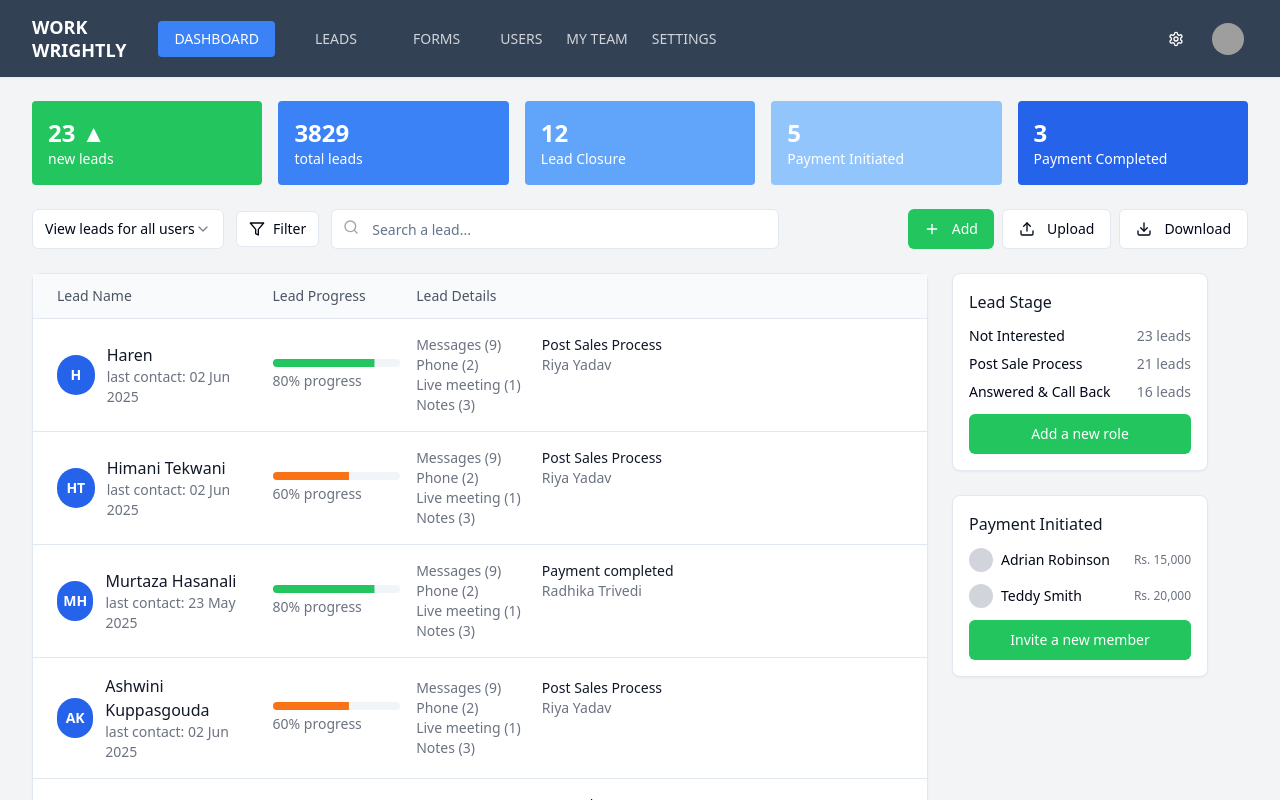
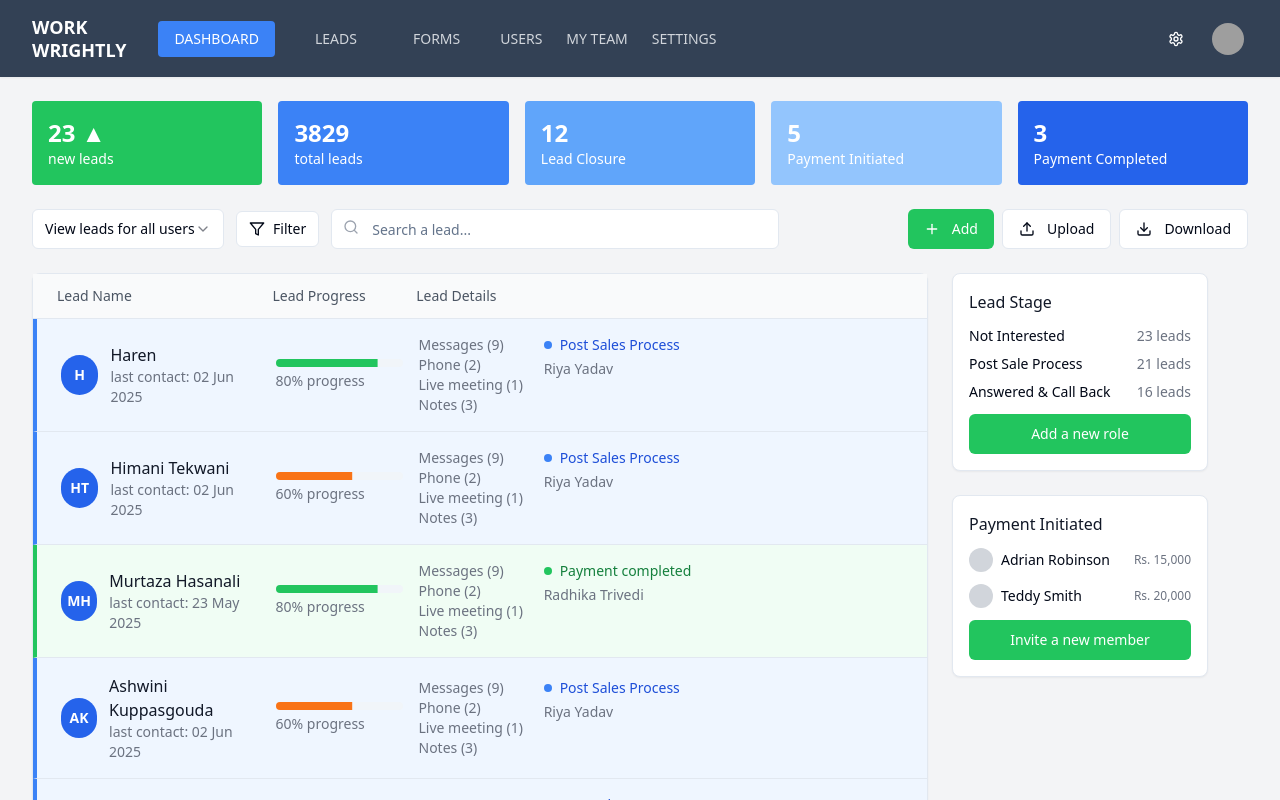
Before and after one commit to krishnan-naranapatty/Work-Wrightly-New-UX, a React (Vite) app: page / in a window 1280 px wide. Shown: the top 800 px of the page. Built offline with nearby package versions, Linux system fonts and the light colour scheme; grey boxes are pictures that could not be loaded.

Commit message:
Color code table rows by lead stage
Color code the rows in the leads table on the dashboard page based on the lead stage.

```diff
--- a/src/components/LeadsTable.tsx
+++ b/src/components/LeadsTable.tsx
@@ -37,6 +37,53 @@ const LeadsTable = ({ leads }: LeadsTableProps) => {
     }
   };
 
+  const getStageColor = (stage: string) => {
+    switch (stage.toLowerCase()) {
+      case "post sales process":
+        return {
+          bgColor: "bg-blue-50",
+          borderColor: "border-l-blue-500",
+          textColor: "text-blue-700",
+          dotColor: "bg-blue-500"
+        };
+      case "payment completed":
+        return {
+          bgColor: "bg-green-50",
+          borderColor: "border-l-green-500",
+          textColor: "text-green-700",
+          dotColor: "bg-green-500"
+        };
+      case "new opportunity":
+        return {
+          bgColor: "bg-purple-50",
+          borderColor: "border-l-purple-500",
+          textColor: "text-purple-700",
+          dotColor: "bg-purple-500"
+        };
+      case "follow up":
+        return {
+          bgColor: "bg-orange-50",
+          borderColor: "border-l-orange-500",
+          textColor: "text-orange-700",
+          dotColor: "bg-orange-500"
+        };
+      case "negotiation":
+        return {
+          bgColor: "bg-yellow-50",
+          borderColor: "border-l-yellow-500",
+          textColor: "text-yellow-700",
+          dotColor: "bg-yellow-500"
+        };
+      default:
+        return {
+          bgColor: "bg-gray-50",
+          borderColor: "border-l-gray-500",
+          textColor: "text-gray-700",
+          dotColor: "bg-gray-500"
+        };
+    }
+  };
+
   const handleLeadClick = (leadId: string) => {
     navigate(`/lead/${leadId}`);
   };
@@ -56,11 +103,12 @@ const LeadsTable = ({ leads }: LeadsTableProps) => {
 
           {leads.map((lead) => {
             const progressValue = getProgressValue(lead.priority);
+            const stageColors = getStageColor(lead.stage);
 
             return (
               <div
                 key={lead.id}
-                className="px-4 md:px-6 py-4 border-b hover:bg-gray-50 cursor-pointer transition-colors"
+                className={`px-4 md:px-6 py-4 border-b border-l-4 hover:bg-gray-50 cursor-pointer transition-colors ${stageColors.bgColor} ${stageColors.borderColor}`}
                 onClick={() => handleLeadClick(lead.id)}
               >
                 {/* Desktop Layout */}
@@ -94,8 +142,11 @@ const LeadsTable = ({ leads }: LeadsTableProps) => {
                         <div className="text-gray-500">Notes (3)</div>
                       </div>
                       <div className="col-span-3">
-                        <div className="text-gray-900">{lead.stage}</div>
-                        <div className="text-sm text-gray-500">{lead.assignedTo}</div>
+                        <div className={`flex items-center space-x-2 ${stageColors.textColor}`}>
+                          <div className={`w-2 h-2 rounded-full ${stageColors.dotColor}`}></div>
+                          <span className="font-medium">{lead.stage}</span>
+                        </div>
+                        <div className="text-sm text-gray-500 mt-1">{lead.assignedTo}</div>
                       </div>
                     </div>
                   </div>
@@ -109,7 +160,10 @@ const LeadsTable = ({ leads }: LeadsTableProps) => {
                     </div>
                     <div className="flex-1">
                       <div className="font-medium text-gray-900">{lead.name}</div>
-                      <div className="text-sm text-gray-500">{lead.stage}</div>
+                      <div className={`flex items-center space-x-2 ${stageColors.textColor}`}>
+                        <div className={`w-2 h-2 rounded-full ${stageColors.dotColor}`}></div>
+                        <span className="text-sm font-medium">{lead.stage}</span>
+                      </div>
                     </div>
                   </div>
 
```
